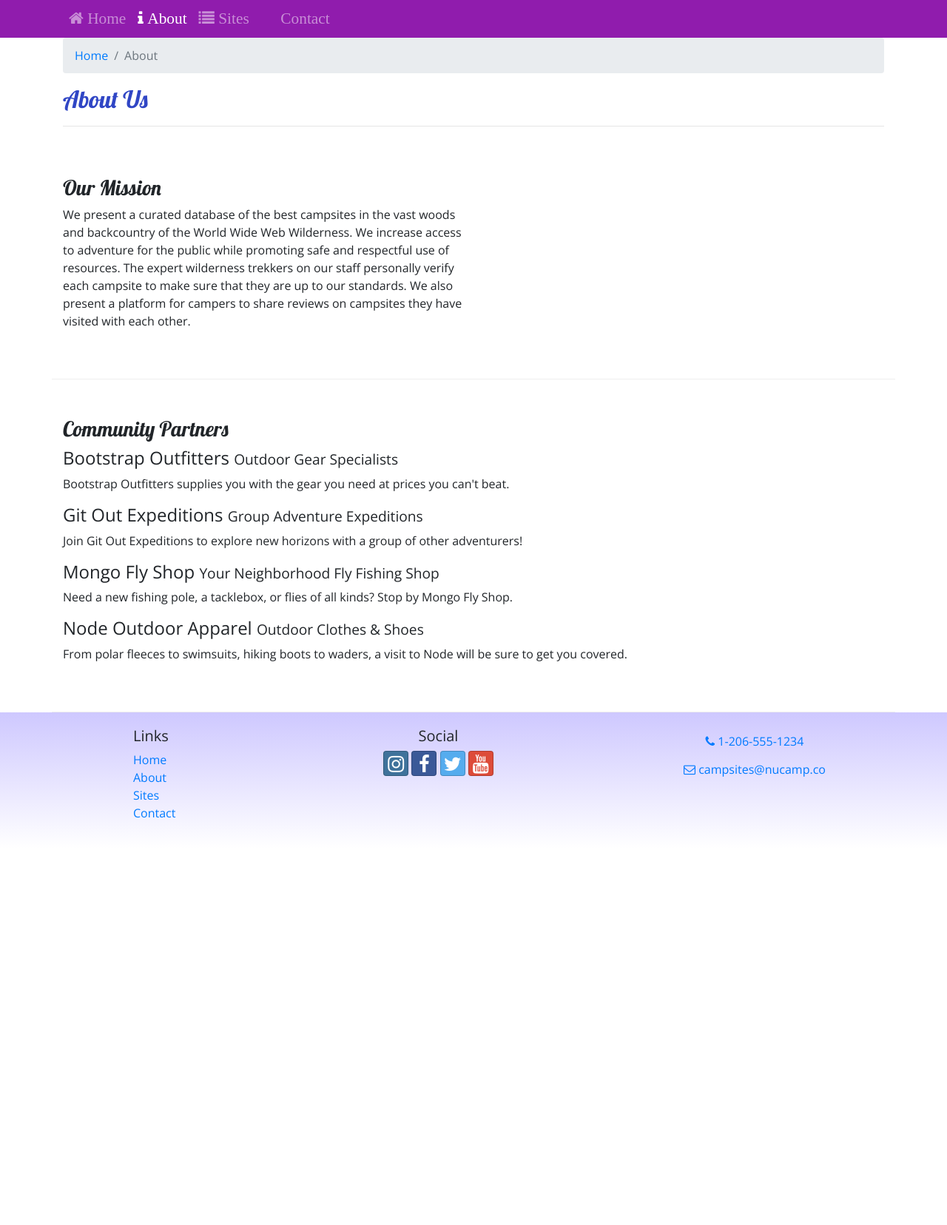
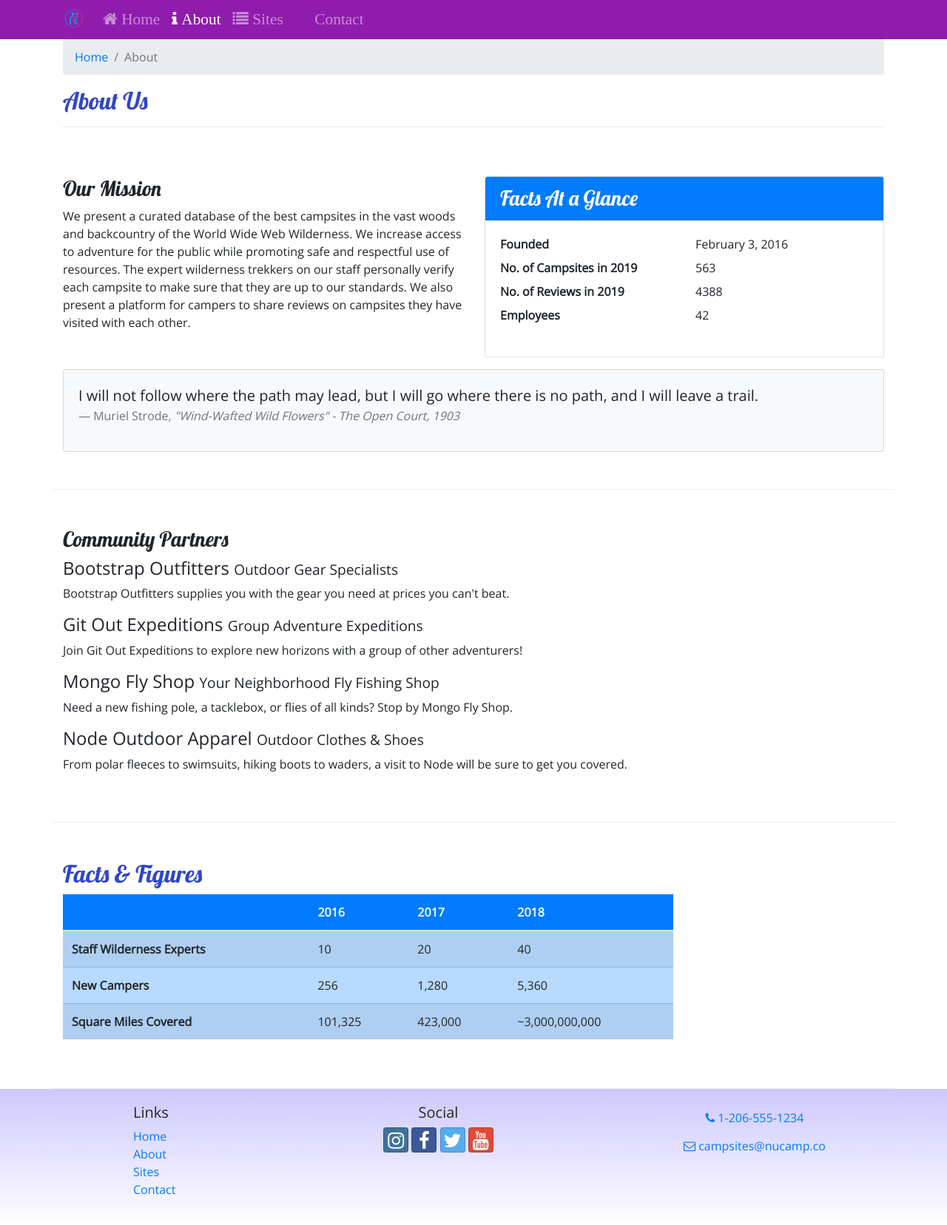
Before and after one commit to Elijahcash/Nucamp, a website: page aboutus.html in a window 1280 px wide. Shown: the part 167-1823 px from the top of the page at 74% size. Before the commit the page ends 1314 px from the top, so only its background shows below. Drawn offline with nearby package versions, Linux system fonts and the light colour scheme.

Commit message:
updated documents

```diff
--- a/aboutus.html
+++ b/aboutus.html
@@ -22,6 +22,9 @@
     <header class="jumbotron jumbotron-fluid">
         <div class="container">
             <div class="row">
+                <div class="col-4 col-sm-3 col-md-2 align-self-center">
+                    <a href="index.html"><img src="img/logo.png" class="img-fluid" /></a>
+                </div>
                 <div class="col">
                     <h1>NuCamp</h1>
                     <h2>a better way to camp</h2>
@@ -31,7 +34,8 @@
     </header>
     <nav class="navbar navbar-expand-sm navbar-dark sticky-top">
         <div class="container">
-        <button class="navbar-toggler ml-auto" type="button" data-toggle="collapse" data-target="#nucampNavbar"><span class="navbar-toggler-icon"></span></button>
+            <a class="navbar-brand" href="./index.html"><img src="img/logo.png" height="30" width="30" /></a>
+            <button class="navbar-toggler" type="button" data-toggle="collapse" data-target="#nucampNavbar"><span class="navbar-toggler-icon"></span></button>
 
         <div class="collapse navbar-collapse" id="nucampNavbar">
             <ul class="navbar-nav">
@@ -59,7 +63,36 @@
         <div class="row row-content">
             <div class="col-sm-6">
                 <h3>Our Mission</h3>
-                <p>We present a curated database of the best campsites in the vast woods and backcountry of the World Wide Web Wilderness. We increase access to adventure for the public while promoting safe and respectful use of resources. The expert wilderness trekkers on our staff personally verify each campsite to make sure that they are up to our standards. We also present a platform for campers to share reviews on campsites they have visited with each other.</p>
+                <p>We present a curated database of the best campsites in the vast woods and backcountry of the World Wide Web Wilderness. We increase access to adventure for the public while promoting safe and respectful use of resources. The expert wilderness trekkers on our staff personally verify each campsite to make sure that they are up to our standards. We also present a platform for campers to share reviews on campsites they have visited with  each other.</p>
+            </div>
+            <div class="col-sm-6">
+                <div class="card">
+                    <h3 class="card-header bg-primary text-white">Facts At a Glance</h3>
+                    <div class="card-body">
+                        <dl class="row">
+                            <dt class="col-6">Founded</dt>
+                            <dd class="col-6">February 3, 2016</dd>
+                            <dt class="col-6">No. of Campsites in 2019</dt>
+                            <dd class="col-6">563</dd>
+                            <dt class="col-6">No. of Reviews in 2019</dt>
+                            <dd class="col-6">4388</dd>
+                            <dt class="col-6">Employees</dt>
+                            <dd class="col-6">42</dd>
+                        </dl>
+                    </div>
+                </div>
+            </div>
+            <div class="col">
+                <div class="card bg-light mt-3">
+                    <blockquote class="blockquote card-body">
+                        <p class="mb-0">I will not follow where the path may lead, but I will go where there is no path, and I will leave a trail.</p>
+                        <footer class="blockquote-footer">Muriel Strode,
+                            <cite title="Source Title">"Wind-Wafted Wild Flowers" -
+                                The Open Court, 1903
+                            </cite>
+                        </footer>
+                    </blockquote>
+        		</div>
             </div>
         </div>
 
@@ -76,9 +109,48 @@
                 <p class="d-none d-sm-block">From polar fleeces to swimsuits, hiking boots to waders, a visit to Node will be sure to get you covered.</p>
             </div>
         </div>
+        <div class="row row-content">
+            <div class="col-sm-9">
+            	<h2>Facts &amp; Figures</h2>
+            	<div class="table-responsive">
+               	    <table class="table table-striped">
+	                    <thead>
+	                        <tr class="bg-primary text-light">
+	                            <th></th>
+	                            <th>2016</th>
+	                            <th>2017</th>
+	                            <th>2018</th>
+	                        </tr>
+                    	</thead>
+	                    <tbody class="table-primary">
+                            <tr>
+                                <th>Staff Wilderness Experts</th>
+                                <td>10</td>
+                                <td>20</td>
+                                <td>40</td>
+                            </tr>
+                            <tr>
+                                <th>New Campers</th>
+                                <td>256</td>
+                                <td>1,280</td>
+                                <td>5,360</td>
+                            </tr>
+                            <tr>
+                                <th>Square Miles Covered</th>
+                                <td>101,325</td>
+                                <td>423,000</td>
+                                <td>~3,000,000,000</td>
+                            </tr>
+                        </tbody>
+                    </table>
+                </div>
+            </div>
+       </div>
     </div>
 
-    <footer>
+
+
+    <footer class="site-footer">
         <div class="container">
             <div class="row">
                 <div class="col-4 col-sm-2 offset-1">
--- a/css/styles.css
+++ b/css/styles.css
@@ -14,7 +14,7 @@ header h2 {
     color: #CEC8FF;
 }
 
-footer {
+.site-footer{
     background-image: linear-gradient(#CEC8FF, white);
     padding: 20px 0;
 }
```
Also changed, not shown: contactus.html (+6 -3 lines), index.html (+21 -7 lines), img/bootstrap-thumb.png (added), img/breadcrumb-trail-thumb.jpg (added), img/breadcrumb-trail.jpg (added), img/chrome-river-thumb.jpg (added), img/chrome-river.jpg (added), img/img/bootstrap-thumb.png (added), img/img/breadcrumb-trail-thumb.jpg (added), img/img/breadcrumb-trail.jpg (added), img/img/chrome-river-thumb.jpg (added), img/img/chrome-river.jpg (added), img/img/logo.png (added), img/img/react-lake-thumb.jpg (added), 4 more files.
